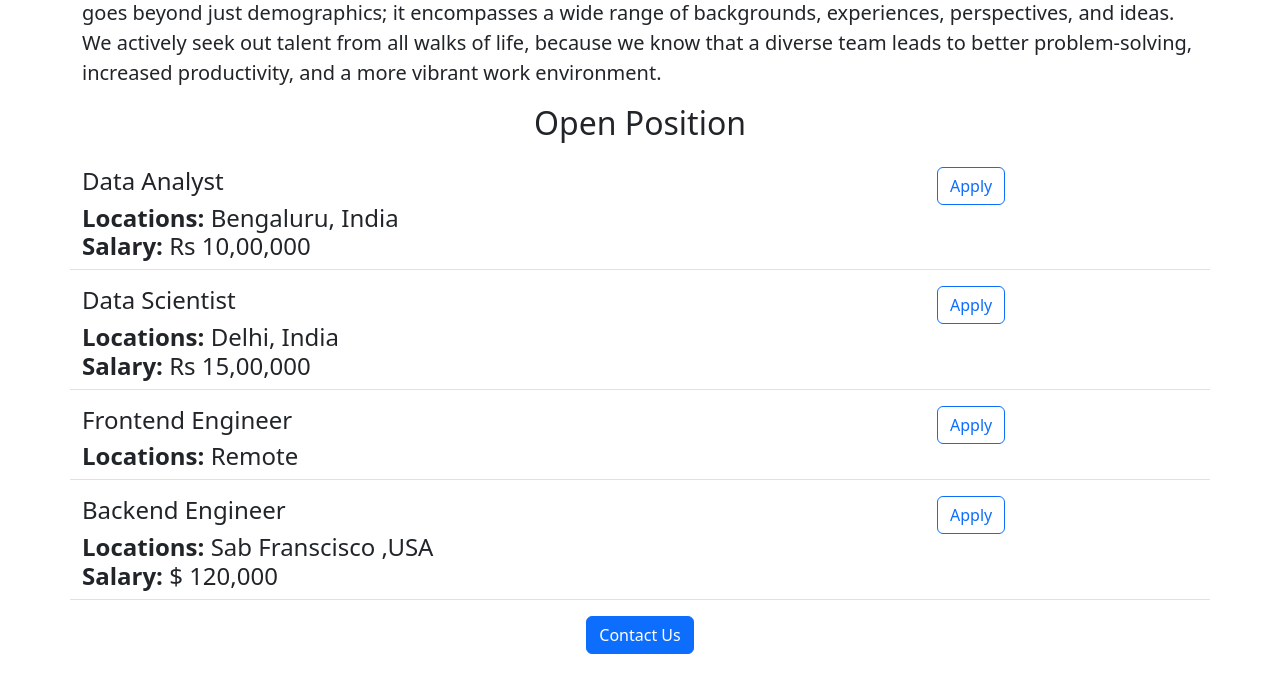
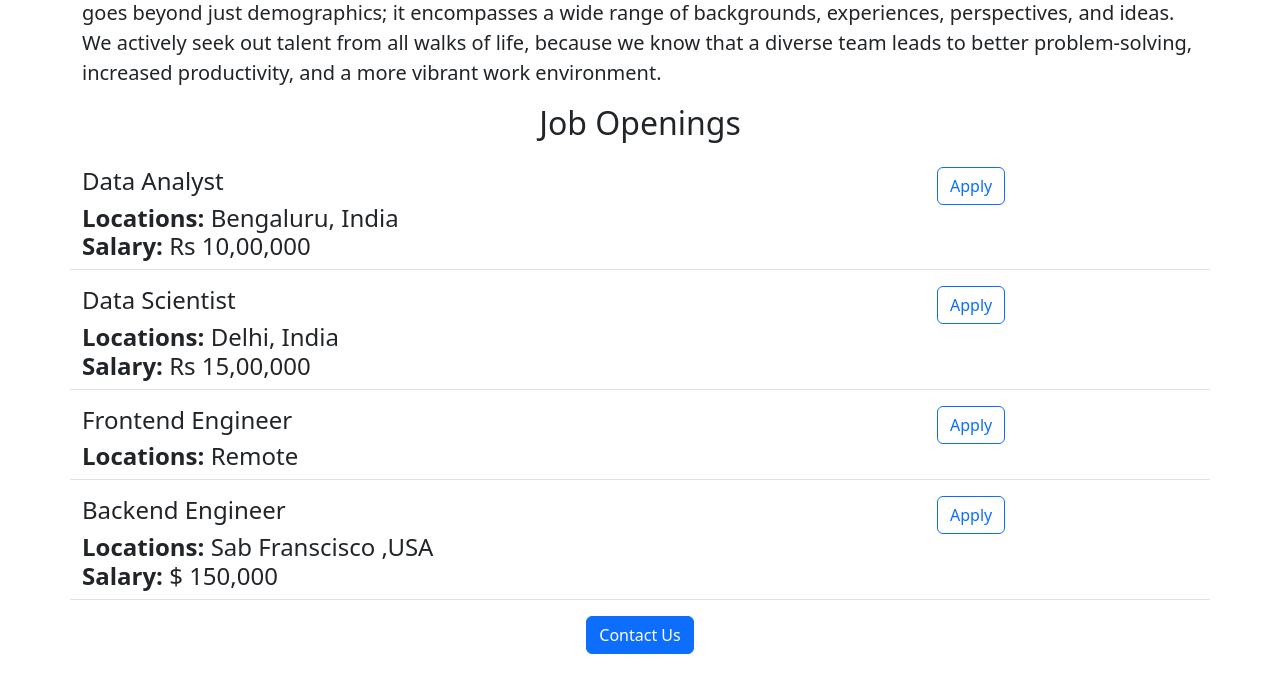
Before and after one commit to samirsayyed5836/samir-career-website-v2, a Flask app: page / in a window 1280 px wide. Shown: the part 548-1222 px from the top of the page. Run offline with Flask 3, Linux system fonts and the light colour scheme.

Commit message:
made some changes

```diff
--- a/app.py
+++ b/app.py
@@ -1,39 +1,33 @@
-from flask import Flask,render_template, jsonify
+from flask import Flask, render_template, jsonify
 
 app = Flask(__name__)
 
-JOBS = [
-  {
-    'id' : 1,
-    'title' : 'Data Analyst',
-    'location' : 'Bengaluru, India',
-    'salary' : 'Rs 10,00,000'
-  },
-  {
-    'id' : 2,
-    'title' : 'Data Scientist',
-    'location' : 'Delhi, India',
-    'salary' : 'Rs 15,00,000'
-  },
-  {
-    'id' : 3,
-    'title' : 'Frontend Engineer',
-    'location' : 'Remote',
-
-  },
-  {
-    'id' : 4,
-    'title' : 'Backend Engineer',
-    'location' : 'Sab Franscisco ,USA',
-    'salary' : '$ 120,000'
-  }
-]
+JOBS = [{
+    'id': 1,
+    'title': 'Data Analyst',
+    'location': 'Bengaluru, India',
+    'salary': 'Rs 10,00,000'
+}, {
+    'id': 2,
+    'title': 'Data Scientist',
+    'location': 'Delhi, India',
+    'salary': 'Rs 15,00,000'
+}, {
+    'id': 3,
+    'title': 'Frontend Engineer',
+    'location': 'Remote',
+}, {
+    'id': 4,
+    'title': 'Backend Engineer',
+    'location': 'Sab Franscisco ,USA',
+    'salary': '$ 150,000'
+}]
 
 
 @app.route("/")
 def hello_world():
-  return render_template("home.html",
-                        jobs=JOBS, company_name = "Samir")
+  return render_template("home.html", jobs=JOBS, company_name="Samir")
+
 
 @app.route("/api/jobs")
 def list_jobs():
--- a/templates/home.html
+++ b/templates/home.html
@@ -20,7 +20,7 @@
     <img class = "img-fluid" id="banner" src="https://samir-careers-website--samirsayyed5836.repl.co/static/banner.jpeg.jpg" height="320">
     <h2 class = "text-center">About samir</h2>
     <p class= "lead">At Samir careers, we believe in the power of diversity and inclusion to drive innovation, creativity, and success. Our commitment to fostering a diverse and inclusive workplace is at the heart of our culture. We understand that diversity goes beyond just demographics; it encompasses a wide range of backgrounds, experiences, perspectives, and ideas. We actively seek out talent from all walks of life, because we know that a diverse team leads to better problem-solving, increased productivity, and a more vibrant work environment.</p>
-  <h2 class = "text-center mt-2 mb-4"> Open Position</h2>
+  <h2 class = "text-center mt-2 mb-4"> Job Openings</h2>
   <p>
     <div>
       {% for job in jobs %}
```
